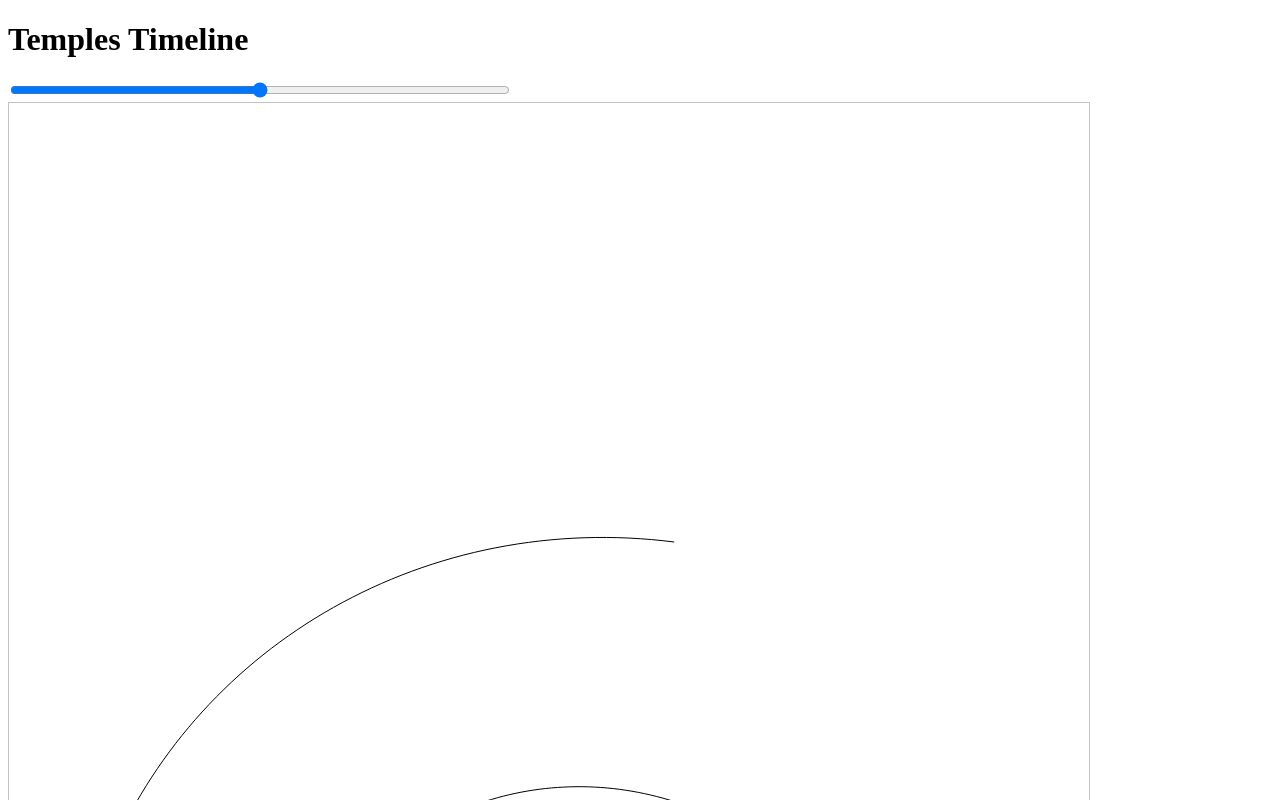
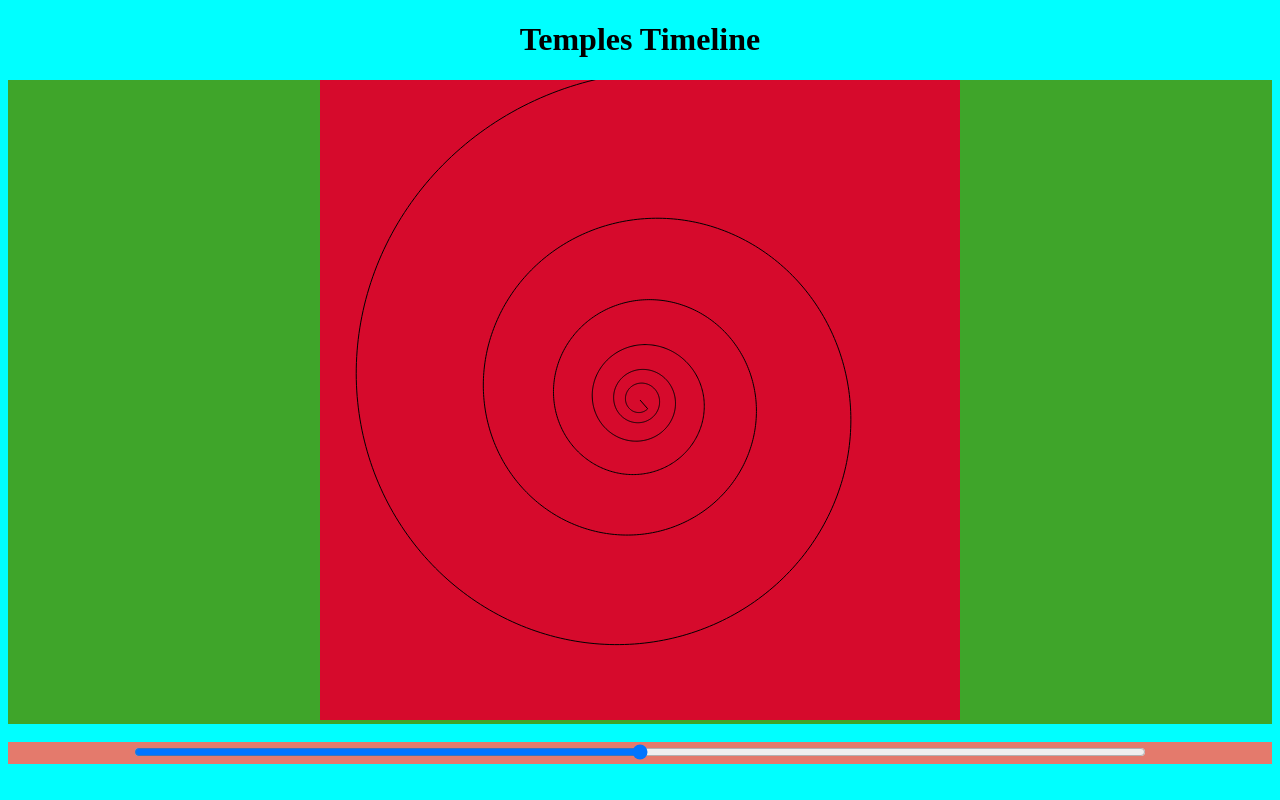
Before and after one commit to flybaflyba/Temples-Timeline-Web, a plain HTML site: page index.html in a window 1280 px wide. Shown: the top 800 px of the page. Drawn offline with Linux system fonts and the light colour scheme.

Commit message:
Set canvase width and height dynamically

```diff
--- /dev/null
+++ b/css.css
@@ -0,0 +1,35 @@
+
+
+
+body {
+    height: 100%;
+    background-color: aqua;
+}
+
+#mycanvasdiv {
+    background-color: rgb(63, 165, 42);
+    margin: auto;
+    text-align: center;
+
+}
+
+#mycanvas {
+    background: #d60a2c;
+}
+
+
+#myrangediv {
+    background-color: rgb(228, 122, 108);
+    margin: auto;
+    text-align: center;
+
+}
+
+
+#myrange {
+    width: 80%;
+}
+
+#topheader {
+    text-align: center;
+}
--- a/index.html
+++ b/index.html
@@ -1,27 +1,27 @@
 <!DOCTYPE html>
 <html>
 
+<head>
+    <title>Temples Timeline</title>
+    <link rel="stylesheet" href="css.css">
+</head>
+
+<body onresize="windowResizingDoSomething()">
+
+<h1 id="topheader">Temples Timeline</h1>
 
 
-<body>
-<h1>Temples Timeline</h1>
-
-<style>
-
-#myRange {
-    width: 500px;
-
-}
-</style>
-
-<input type="range" id="myRange" min="1000" max="7000" oninput="sliderChange()">
+<div id="mycanvasdiv">
+    <canvas id="mycanvas">
+        Your browser does not support the canvas element.
+    </canvas>
+</div>
 
 <br>
 
-<canvas id="myCanvas" width="1080" height="1980"
-style="border:1px solid #c3c3c3;">
-Your browser does not support the canvas element.
-</canvas>
+<div id="myrangediv">
+    <input type="range" id="myrange" min="1000" max="7000" oninput="sliderChange()">
+</div>
 
 
 <script src="js.js">
--- a/js.js
+++ b/js.js
@@ -2,22 +2,30 @@
 
 console.log("js running")
 
-var canvas = document.getElementById("myCanvas");
+var canvas = document.getElementById("mycanvas");
 var ctx = canvas.getContext("2d");
-var slider = document.getElementById("myRange");
+var slider = document.getElementById("myrange");
 var theta = 2000;
-var width;
-var hight;
+var canvasWidth;
+var canvasHeight;
 var temple_image_names;
 var temple_images;
 var spiralCoordinatesAndSizes;
+var windowWidth;
+var windowHeight;
 
 window.onload = function() {
 
-    width = canvas.getBoundingClientRect().width;
-    height = canvas.getBoundingClientRect().height;
-    console.log("canvas width is " + width);
-    console.log("canvas height is " + height);
+    resizeCanvas();
+
+    console.log(canvas.width);
+    console.log(canvas.height);
+
+
+    canvasWidth = canvas.getBoundingClientRect().width;
+    canvasHeight = canvas.getBoundingClientRect().height;
+    console.log("canvas width is " + canvasWidth);
+    console.log("canvas height is " + canvasHeight);
 
 
     // read image names from a file
@@ -30,7 +38,7 @@ window.onload = function() {
 
 
     ctx.beginPath();
-    ctx.moveTo(width / 2, height / 2);
+    ctx.moveTo(canvasWidth / 2, canvasHeight / 2);
 
     // draw a spiral, let's see how it looks like
     spiralCoordinatesAndSizes.forEach( (coordinate) => {
@@ -42,7 +50,22 @@ window.onload = function() {
 
 }
 
+function resizeCanvas() {
+    windowWidth = window.innerWidth;
+    windowHeight = window.innerHeight;
+    canvas.width = Math.min(windowWidth * 0.8, windowHeight * 0.8);
+    canvas.height = Math.min(windowWidth * 0.8, windowHeight * 0.8);
+}
+
+function windowResizingDoSomething() {
+    console.log("window resizing")
+    resizeCanvas();
+
+
+}
+
 window.onchange = function() {
+
 
 
 }
@@ -79,15 +102,15 @@ function getSpiralCoordinatesAndSizes() {
         // float x = centerX + initialR * (float) (Math.exp(t * 1 / (Math.tan(47 * Math.PI / 100)))) * (float) (Math.cos(t));
         // float y = centerY + initialR * (float) (Math.exp(t * 1 / (Math.tan(47 * Math.PI / 100)))) * (float) (Math.sin(t));
 
-        var initialR = width / 10;
+        var initialR = canvasWidth / 10;
 
-        var x = width / 2 + initialR * (Math.exp(t * 1 / (Math.tan(47 * Math.PI / 100)))) * (Math.cos(t));
-        var y = height / 2 + initialR * (Math.exp(t * 1 / (Math.tan(47 * Math.PI / 100)))) * (Math.sin(t));
+        var x = canvasWidth / 2 + initialR * (Math.exp(t * 1 / (Math.tan(47 * Math.PI / 100)))) * (Math.cos(t));
+        var y = canvasHeight / 2 + initialR * (Math.exp(t * 1 / (Math.tan(47 * Math.PI / 100)))) * (Math.sin(t));
         //console.log(x + " and " + y);
 
         var tOuter = t + 2 * Math.PI;
-        var xOuter = width / 2 + initialR * (Math.exp(tOuter * 1 / (Math.tan(47 * Math.PI / 100)))) * (Math.cos(tOuter));
-        var yOuter = height / 2 + initialR * (Math.exp(tOuter * 1 / (Math.tan(47 * Math.PI / 100)))) * (Math.sin(tOuter));
+        var xOuter = canvasWidth / 2 + initialR * (Math.exp(tOuter * 1 / (Math.tan(47 * Math.PI / 100)))) * (Math.cos(tOuter));
+        var yOuter = canvasHeight / 2 + initialR * (Math.exp(tOuter * 1 / (Math.tan(47 * Math.PI / 100)))) * (Math.sin(tOuter));
         var size = Math.sqrt(Math.pow(Math.abs(x - xOuter), 2) + Math.pow(Math.abs(y - yOuter), 2)) * 0.73;
         //console.log(size);
 
```
